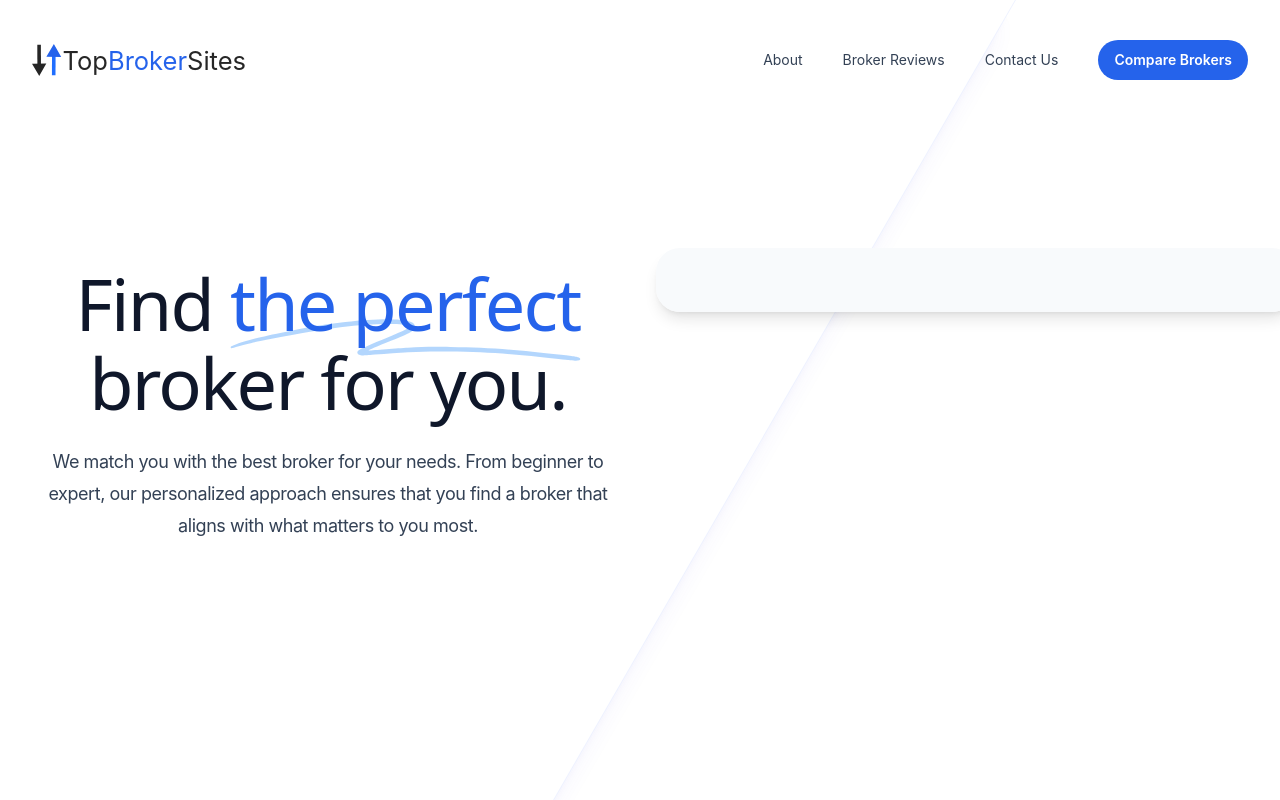
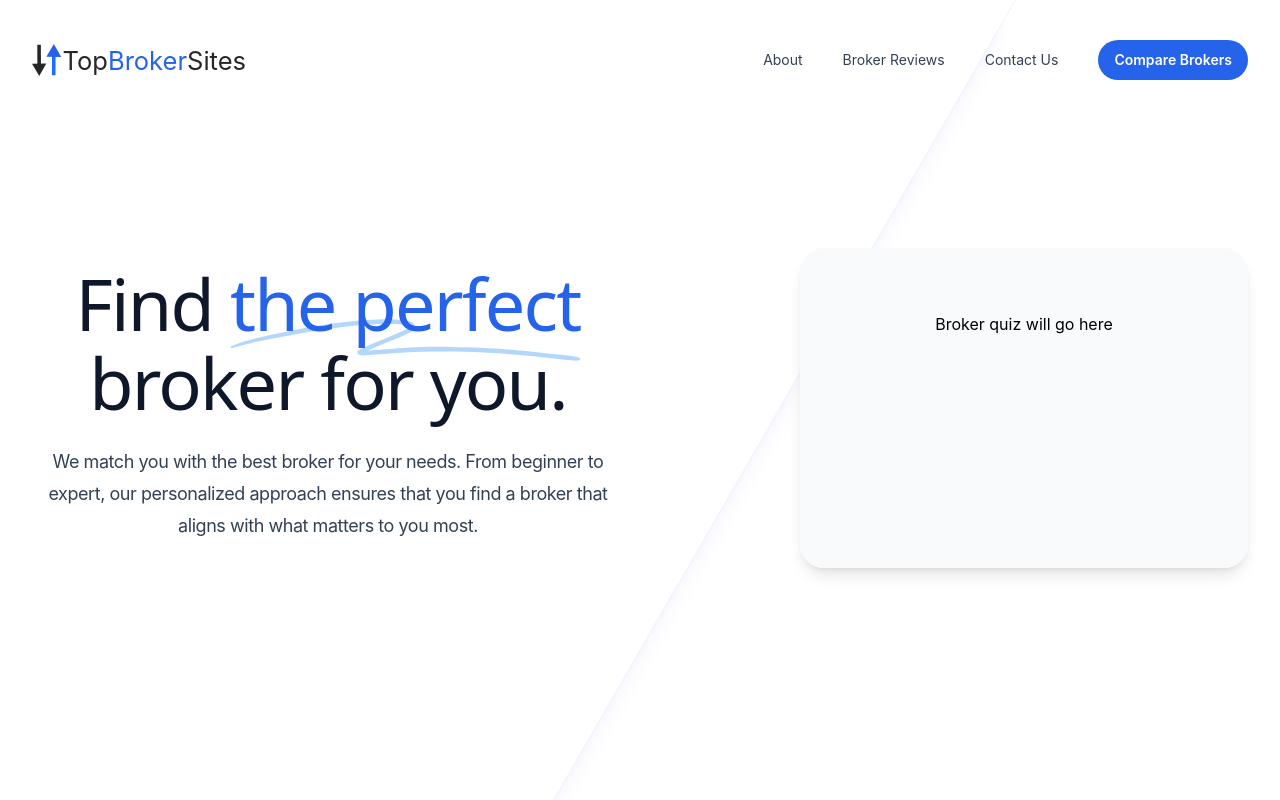
Before and after one commit to runicostudios/top-broker-sites, a Next.js app: page / in a window 1280 px wide. Built offline with nearby package versions, Linux system fonts and the light colour scheme.

Commit message:
Updated Hero component

```diff
--- a/src/components/Header.tsx
+++ b/src/components/Header.tsx
@@ -15,10 +15,6 @@ const navigation = [
   { name: 'Broker Reviews', href: '#reviews', current: false },
   { name: 'Contact Us', href: '#contact', current: false },
 ]
-
-function classNames(...classes: [string: string]) {
-  return classes.filter(Boolean).join(' ')
-}
 
 type MobileNavLinkProps = {
   href: string
--- a/src/components/Hero.tsx
+++ b/src/components/Hero.tsx
@@ -5,8 +5,8 @@ import { Container } from '@/components/Container'
 
 export function Hero() {
   return (
-    <Container className="mx-auto max-w-7xl pt-20 pb-16 text-center sm:pb-32 lg:grid lg:grid-cols-2 lg:gap-x-8 lg:py-40 lg:px-8 lg:pt-32">
-      <div className="px-6 lg:px-0 lg:pt-4">
+    <Container className="mx-auto max-w-7xl pt-20 pb-16 text-center sm:pb-32 lg:grid lg:grid-cols-2 lg:gap-x-8 lg:py-40 lg:px-8 lg:pt-32 ">
+      <div className="px-6 lg:px-0 lg:pt-4 ">
         <h1 className="mx-auto max-w-4xl font-display text-5xl font-medium tracking-tight text-slate-900 sm:text-7xl">
           Find{' '}
           <span className="relative whitespace-nowrap text-blue-600">
@@ -30,14 +30,16 @@ export function Hero() {
           aligns with what matters to you most.
         </p>
       </div>
-      <div className="mt-20 sm:mt-24 md:mx-auto md:max-w-2xl lg:mx-0 lg:mt-0 lg:w-screen">
+      <div className="displ mt-20 justify-end sm:mt-24 md:mx-auto md:max-w-2xl lg:mx-0 lg:mt-0">
         <div
           className="absolute inset-y-0 right-1/2 -z-10 -mr-10 w-[200%] skew-x-[-30deg] bg-white shadow-xl shadow-indigo-600/10 ring-1 ring-indigo-50 md:-mr-20 lg:-mr-36"
           aria-hidden="true"
         />
-        <div className="shadow-lg md:rounded-3xl">
+        <div className="shadow-lg md:rounded-3xl lg:mr-0 lg:ml-auto lg:max-w-md">
           <div className="bg-slate-50 [clip-path:inset(0)] md:[clip-path:inset(0_round_theme(borderRadius.3xl))]">
-            <div className="relative px-6 pt-8 sm:pt-16 md:pl-16 md:pr-0"></div>
+            <div className="relative h-80 px-6 pt-8 sm:pt-16">
+              <h2>Broker quiz will go here</h2>
+            </div>
           </div>
         </div>
       </div>
```
